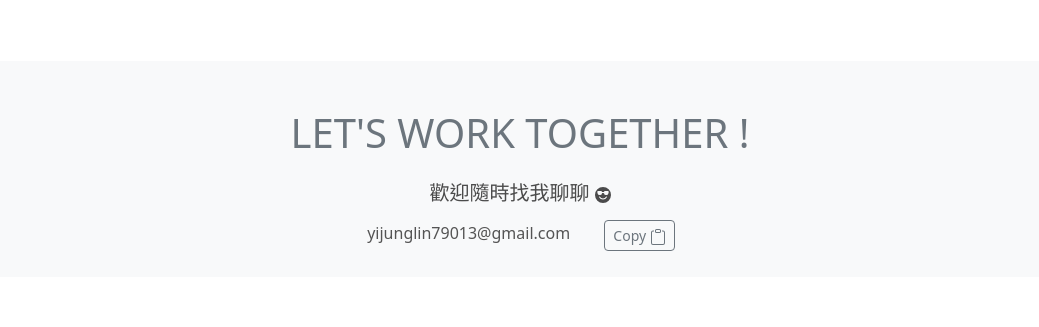
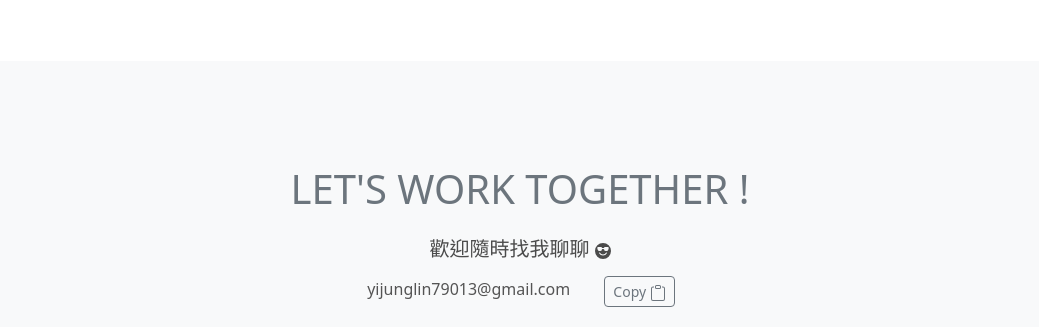
Before and after one commit to Yi-Jung0430/Yi-Jung, a website: page home.html in a window 1280 px wide. Shown: the part 2470-2797 px from the top of the page, without its empty margins (120-1159 px from the left). Before the commit the page ends 2747 px from the top, so only its background shows below. Drawn offline with nearby package versions, Linux system fonts and the light colour scheme.

Commit message:
新增 footer 間距

```diff
--- a/home.html
+++ b/home.html
@@ -231,7 +231,7 @@
   </div>
 
   <!-- footer -->
-  <div id="footer" class="footer container-fluid py-4 bg-light">
+  <div id="footer" class="footer container-fluid py-8 bg-light">
     <div class="row justify-content-center">
       <div class="col-12 text-center mt-4">
         <p class="display-6 text-uppercase text-secondary">let's work together !</p>
```
